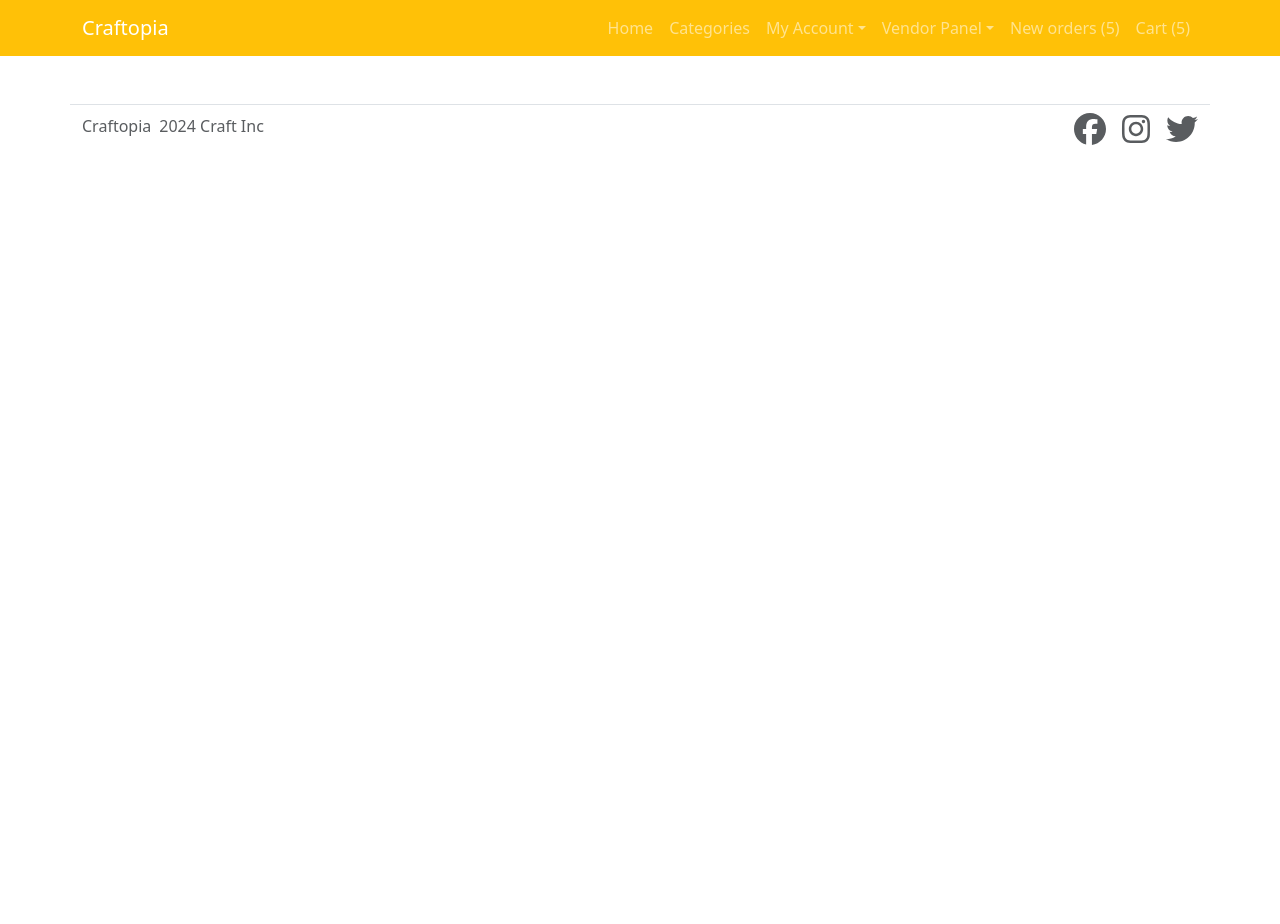
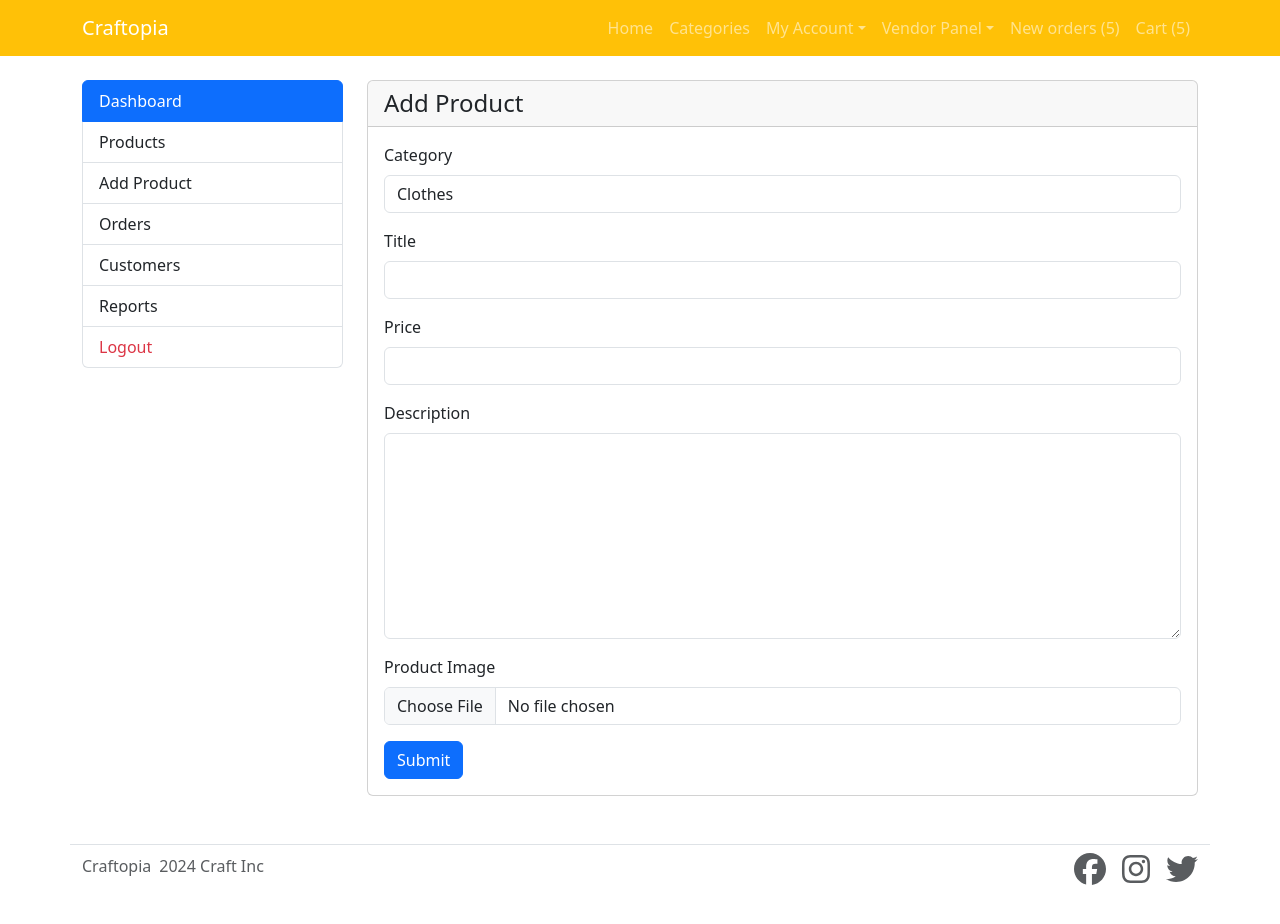
Before and after one commit to shaun-saisi/Craftopia, a React (Create React App) app in the folder multivendor_ecommerce/frontend/: page /vendor-add-product in a window 1280 px wide. Shown: the top 924 px of the page. Before the commit the page ends 800 px from the top, so only its background shows below. Built offline with nearby package versions, Linux system fonts and the light colour scheme.

Commit message:
added the addproduct section

```diff
--- a/multivendor_ecommerce/frontend/src/App.js
+++ b/multivendor_ecommerce/frontend/src/App.js
@@ -27,6 +27,8 @@
 import VendorLogin from './components/VendorLogin';
 import VendorDashboard from './components/VendorDashboard';
 import VendorSidebar from './components/VendorSidebar';
+import VendorProducts from './components/VendorProducts';
+import AddProduct from './components/AddProduct';
 
 function App() {
   return (
@@ -57,6 +59,8 @@
         <Route path='/vendor-register' element={<VendorRegister />}/>
         <Route path='/vendor-dashboard' element={<VendorDashboard />}/>
         <Route path='/vendor-sidebar' element={<VendorSidebar />}/>
+        <Route path='/vendor-products' element={<VendorProducts />}/>
+        <Route path='/vendor-add-product' element={<AddProduct />}/>
 
 
       </Routes>
--- /dev/null
+++ b/multivendor_ecommerce/frontend/src/components/AddProduct.js
@@ -0,0 +1,52 @@
+import { Link } from 'react-router-dom';
+import logo from '../logo.svg';
+import VendorSidebar from './VendorSidebar';
+
+function AddProduct(props) {
+    return (
+        <div className='container mt-4'>
+            <div className='row'>
+                <div className='col-md-3 col-12 mb-2'>
+                    <VendorSidebar />
+                </div>
+                <div className='col-md-9 col-12'>
+                    <div className='card'>
+                        <h4 className='card-header'>Add Product</h4>
+                        <div className='card-body'>
+                            <form>
+                            <div className="mb-3">
+                                    <label htmlFor="Title" className="form-label">Category</label>
+                                    <select className='form-control'>
+                                        <option>Clothes</option>
+                                        <option>Footwear</option>
+                                        <option>Wigs</option>
+                                    </select>
+                                </div>
+                                <div className="mb-3">
+                                    <label htmlFor="Title" className="form-label">Title</label>
+                                    <input type="text" className="form-control" id="Title" />
+                                </div>
+                                <div className="mb-3">
+                                    <label htmlFor="Description" className="form-label">Price</label>
+                                    <input type="number" className="form-control" id="Price" />
+                                </div>
+                                <div className="mb-3">
+                                    <label htmlFor="username" className="form-label">Description</label>
+                                    <textarea className="form-control" id="username" rows="8"></textarea>
+                                </div>
+
+                                <div className="mb-3">
+                                    <label htmlFor="productImg" className="form-label">Product Image</label>
+                                    <input type="file" className="form-control" id="productImg" />
+                                </div>
+                                <button type="submit" className="btn btn-primary">Submit</button>
+                            </form>
+                        </div>
+                    </div>
+                </div>
+            </div>
+        </div>
+    )
+}
+
+export default AddProduct;
--- /dev/null
+++ b/multivendor_ecommerce/frontend/src/components/VendorProducts.js
@@ -0,0 +1,50 @@
+import {Link} from 'react-router-dom';
+
+import logo from '../logo.svg';
+import VendorSidebar from './VendorSidebar';
+
+
+function VendorProducts() {
+    return (
+
+
+        <div className='container mt-4'>
+            <div className='row'>
+                    <div className='col-md-3 col-12 mb-2'>
+                        <VendorSidebar />
+                     </div>
+                    <div className='col-md-8 col-12'>
+                        <Link to='/vendor-add-product' className='btn btn-primary mb-3 ms-auto'><i className='fa fa-plus-circle'></i> Add Product</Link>
+                        <div className='table-responsive'>
+                            <table className='table table-bordered'>
+                                <thead>
+                                    <tr>
+                                        <th>#</th>
+                                        <th>Product</th>
+                                        <th>Price</th>
+                                        <th>Actions</th>
+                                    </tr>
+                                </thead>
+                                <tbody>
+                                    <tr>
+                                        <td>1</td>
+                                        <td>Product Title</td>
+                                        <td>500</td>
+                                        <td>
+                                            <a href='#' className='btn btn-info'>View</a>
+                                            <a href='#' className='btn btn-primary ms-2'>Edit</a>
+                                            <a href='#' className='btn btn-danger ms-2'>Delete</a>
+                                        </td>
+                                    </tr>
+                                </tbody>
+                            </table>
+                        </div>
+
+                    </div>
+
+            </div>
+       </div>
+    )
+}
+
+export default VendorProducts;
--- a/multivendor_ecommerce/frontend/src/components/VendorSidebar.js
+++ b/multivendor_ecommerce/frontend/src/components/VendorSidebar.js
@@ -6,6 +6,7 @@
 
                             <Link to="/vendor-dashboard" className="list-group-item list-group-item-action active">Dashboard</Link>
                             <Link to="/vendor-products" className="list-group-item list-group-item-action">Products</Link>
+                            <Link to="/vendor-add-product" className="list-group-item list-group-item-action">Add Product</Link>
                             <Link to="/vendor-orders" className="list-group-item list-group-item-action">Orders</Link>
                             <Link to="/vendor-customers" className="list-group-item list-group-item-action">Customers</Link>
 
```
